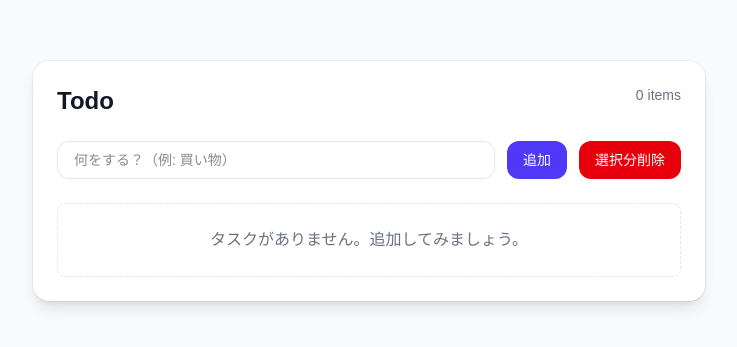
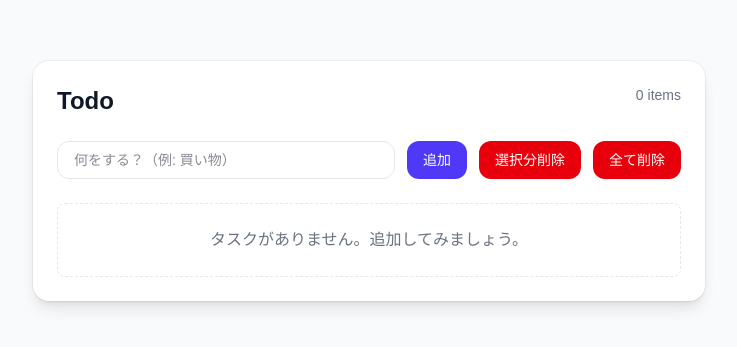
Before and after one commit to shota1423/my-next-app, a Next.js app: page /todo in a window 1280 px wide. Shown: the part 219-566 px from the top of the page, without its empty margins (271-1008 px from the left). Built offline with nearby package versions, Linux system fonts and the light colour scheme.

Commit message:
エンターで追加できるように機能追加

```diff
--- a/app/todo/page.tsx
+++ b/app/todo/page.tsx
@@ -16,7 +16,9 @@ export default function TodoPage() {
   });
 
   const [title, setTitle] = useState("");
+  const [isComposing, setIsComposing] = useState(false);
   const [taskIds, setTaskIds] = useState<number[]>([]);
+  const [allTaskIds, setAllTaskIds] = useState<number[]>([]);
 
   useEffect(() => {
     localStorage.setItem("todos", JSON.stringify(todos));
@@ -26,6 +28,7 @@ export default function TodoPage() {
     if (!title.trim()) return;
     const newTodo: Todo = { id: Date.now(), title, completed: false };
     setTodos((prev) => [...prev, newTodo]);
+    setAllTaskIds((prev) => [...prev, newTodo.id]);
     setTitle("");
   };
 
@@ -52,10 +55,14 @@ export default function TodoPage() {
       <section className="w-full max-w-2xl bg-white dark:bg-slate-900 rounded-2xl shadow-lg ring-1 ring-black/5 dark:ring-white/5 p-6">
         <header className="flex items-start justify-between gap-4">
           <div>
-            <h1 className="text-2xl font-semibold text-gray-900 dark:text-gray-100">Todo</h1>
+            <h1 className="text-2xl font-semibold text-gray-900 dark:text-gray-100">
+              Todo
+            </h1>
             {/* <p className="mt-1 text-sm text-gray-500 dark:text-gray-400">シンプルで気持ち良いUXにリデザインしました</p> */}
           </div>
-          <div className="text-right text-sm text-gray-500 dark:text-gray-400">{todos.length} items</div>
+          <div className="text-right text-sm text-gray-500 dark:text-gray-400">
+            {todos.length} items
+          </div>
         </header>
 
         <div className="mt-6 flex gap-3">
@@ -64,6 +71,16 @@ export default function TodoPage() {
             className="flex-1 rounded-xl border border-gray-200 dark:border-slate-700 bg-white dark:bg-slate-800 px-4 py-2 text-base md:text-sm text-gray-900 dark:text-gray-100 focus:outline-none focus:ring-2 focus:ring-indigo-500 transition"
             value={title}
             onChange={(e) => setTitle(e.target.value)}
+            onCompositionStart={() => setIsComposing(true)}
+            onCompositionEnd={() => setIsComposing(false)}
+            onKeyDown={(e) => {
+              if (e.key === "Enter") {
+                // IME の確定（composition）中は無視する
+                if (isComposing) return;
+                e.preventDefault();
+                addTodo();
+              }
+            }}
             placeholder="何をする？（例: 買い物）"
             aria-label="新しいタスク"
           />
@@ -80,6 +97,13 @@ export default function TodoPage() {
             className="rounded-xl bg-red-600 text-white px-4 py-2 text-sm font-medium hover:bg-red-500 focus:outline-none focus:ring-2 focus:ring-red-400 transition"
           >
             選択分削除
+          </button>
+          <button
+            type="button"
+            onClick={() => deleteTodo(allTaskIds)}
+            className="rounded-xl bg-red-600 text-white px-4 py-2 text-sm font-medium hover:bg-red-500 focus:outline-none focus:ring-2 focus:ring-red-400 transition"
+          >
+            全て削除
           </button>
         </div>
 
@@ -103,11 +127,15 @@ export default function TodoPage() {
                       className="h-5 w-5 rounded-md text-indigo-600 focus:ring-indigo-500 border-gray-300 dark:border-slate-600 bg-white dark:bg-slate-700"
                       aria-label={`完了: ${todo.title}`}
                     />
-                    <span className={`text-sm ${todo.completed ? 'text-gray-400 line-through' : 'text-gray-900 dark:text-gray-100'}`}>
+                    <span
+                      className={`text-sm ${todo.completed ? "text-gray-400 line-through" : "text-gray-900 dark:text-gray-100"}`}
+                    >
                       {todo.title}
                     </span>
                   </label>
-                  <div className="text-sm text-gray-400">{new Date(todo.id).toLocaleTimeString()}</div>
+                  <div className="text-sm text-gray-400">
+                    {new Date(todo.id).toLocaleTimeString()}
+                  </div>
                 </li>
               ))}
             </ul>
```
